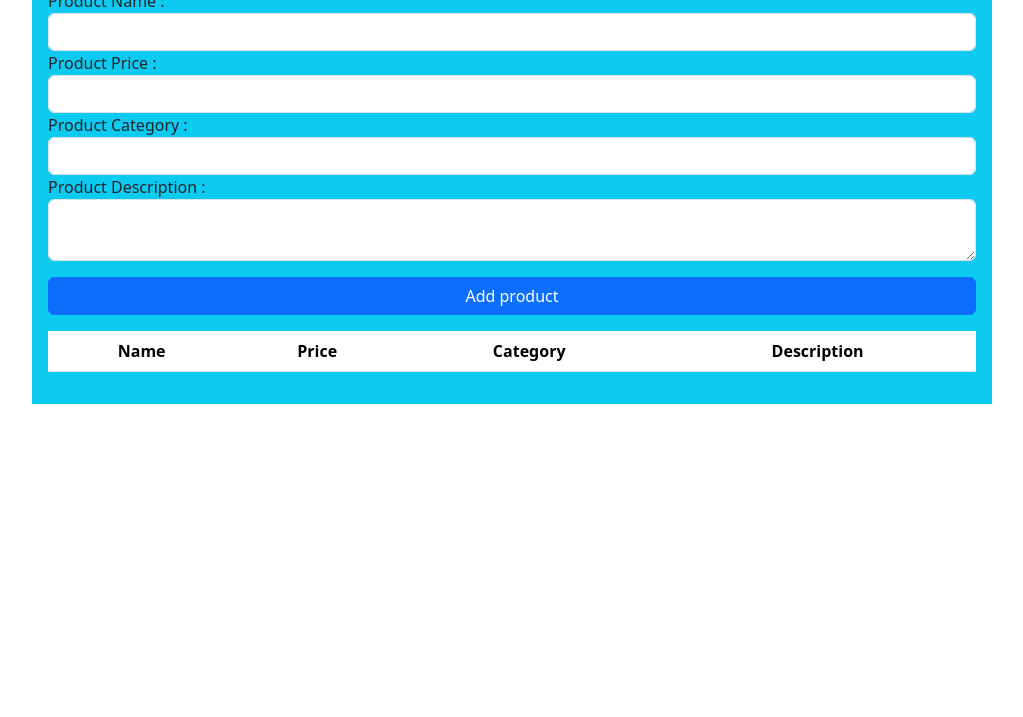
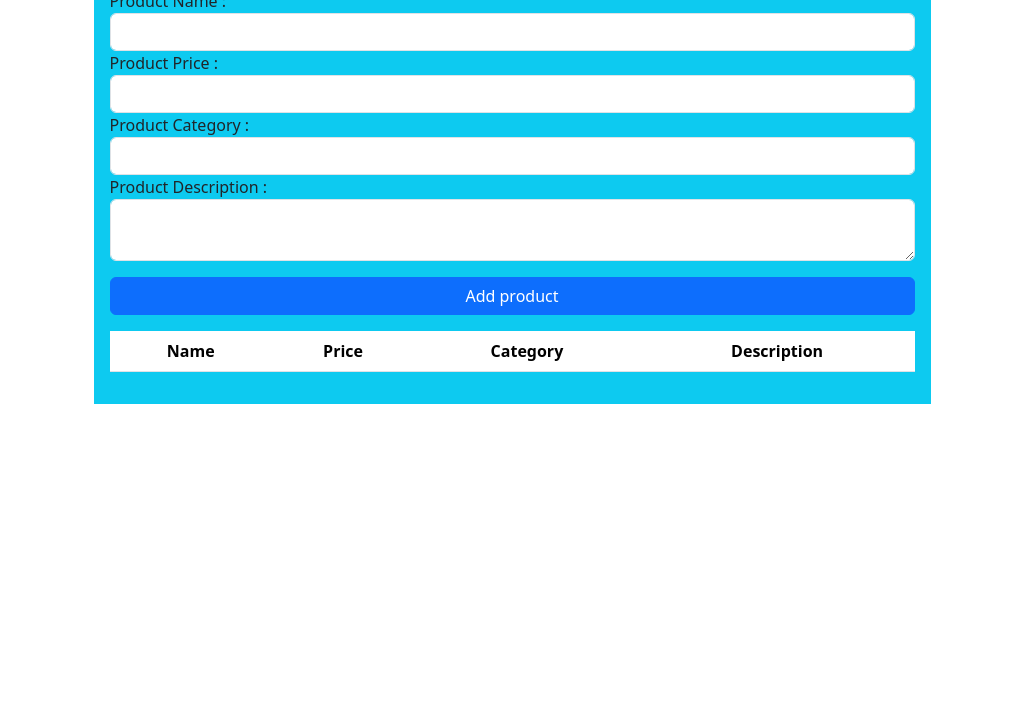
Before and after one commit to Urfavfatom/cruds, a plain HTML site: page index.html in a window 1280 px wide. Shown: the part 83-800 px from the top of the page, without its empty margins (128-1151 px from the left). Drawn offline with Linux system fonts and the light colour scheme.

Commit message:
Add files via upload

```diff
--- a/index.html
+++ b/index.html
@@ -9,9 +9,12 @@
     <link rel="stylesheet" href="css/bootstrap.min.css">
 </head>
 <body>
+    <div class="container">
         <div class="w-75 m-auto bg-info p-3">
+            <div>
                 <h1 class="text-center position-relative">crud system</h1>
             <div class="line">
+            </div>
             </div>
             <div>
                 <label for="productNameInput">Product Name : </label>
@@ -32,7 +35,8 @@
             <div>
                 <button onclick="addProduct()" class="btn btn-primary w-100 mt-3" type="submit"> Add product </button>
             </div>
-        <table class="table mt-3 text-center w-100">
+            <div>
+                <table class="table mt-3 text-center">
                     <thead>
                         <tr>
                             <th>Name</th>
@@ -48,11 +52,11 @@
                     </tbody>
 
                 </table>
-
-
-
+            </div>
+        </div>
 
     </div>
+
     <script src="main.js"></script>
     <script src="js/bootstrap.bundle.min.js"></script>
 </body>
```
Lines whose indentation alone changed are shown as unchanged.
